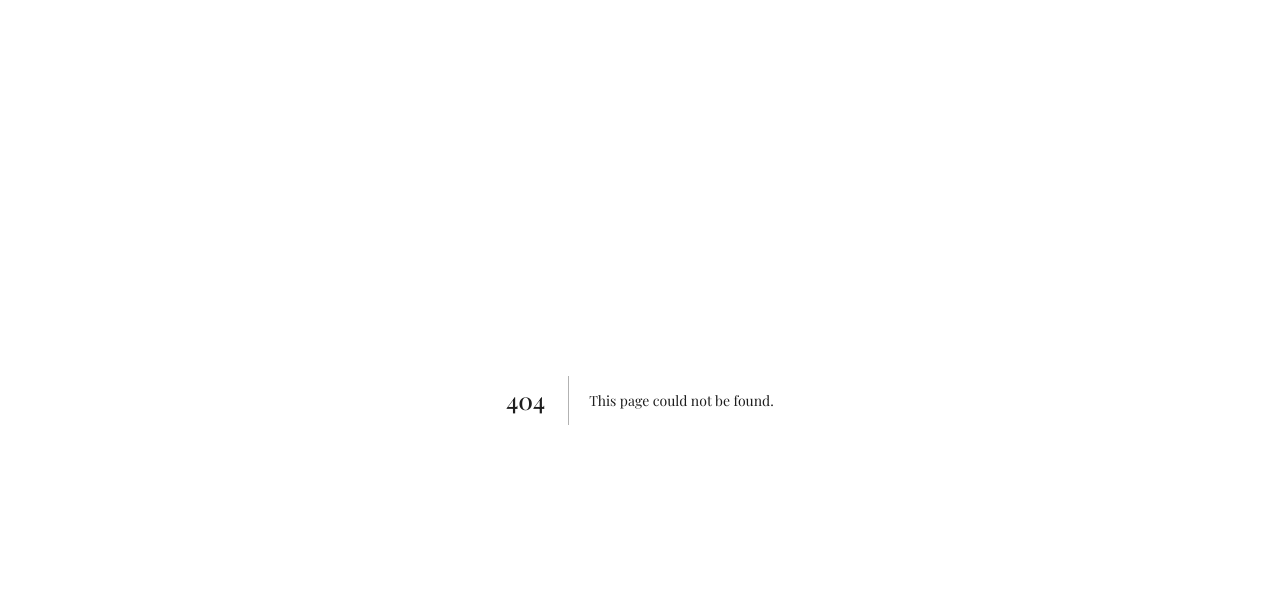
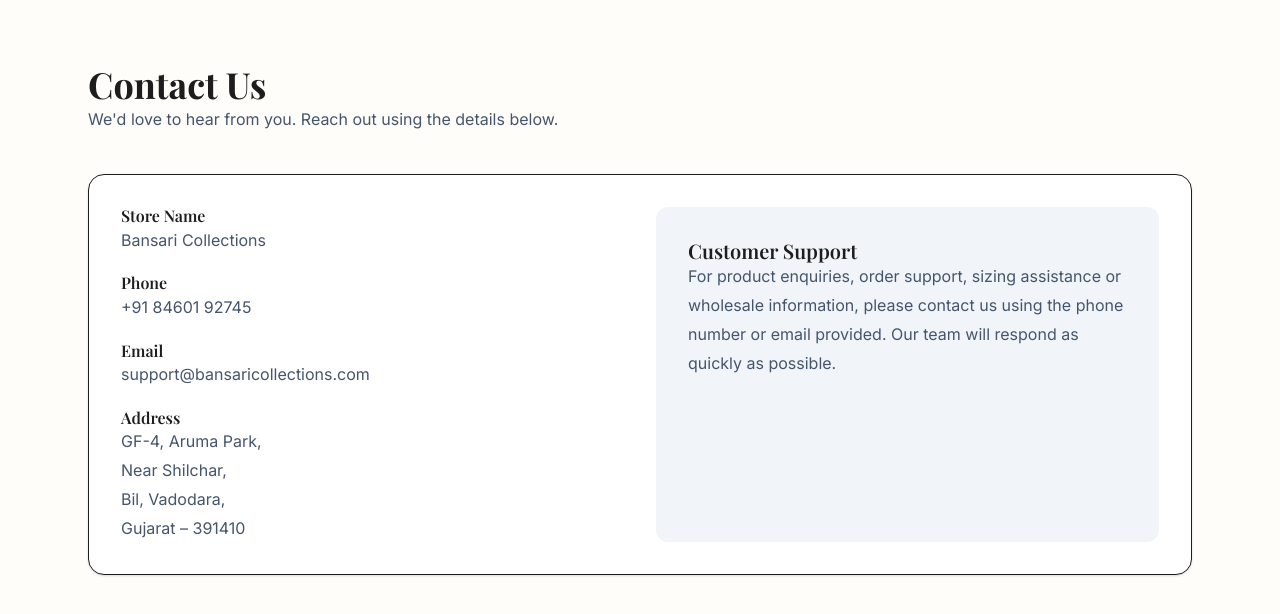
Before and after one commit to bansaricollections-afk/bansari-commerce-v2, a Next.js app in the folder bansari-commerce-pro/: page /contact in a window 1280 px wide. Before the commit this address had no page. Shown: the top 614 px of the page. Built offline with nearby package versions, Linux system fonts and the light colour scheme; a web font is replaced by a local one.

Commit message:
Restore marketing pages

```diff
--- /dev/null
+++ b/bansari-commerce-pro/src/app/about/page.tsx
@@ -0,0 +1,33 @@
+export const metadata = {
+  title: "About Us",
+  description:
+    "Learn about Bansari Collections and our commitment to premium ethnic wear.",
+};
+
+export default function AboutPage() {
+  return (
+    <main className="mx-auto max-w-6xl px-6 py-16">
+      <h1 className="mb-6 text-4xl font-bold">About Bansari Collections</h1>
+
+      <div className="space-y-6 text-slate-700 leading-8">
+        <p>
+          Bansari Collections is dedicated to offering thoughtfully curated
+          ethnic wear for every occasion. Our collection includes kurta sets,
+          sarees, co-ord sets, gowns and festive wear designed with quality,
+          comfort and timeless style in mind.
+        </p>
+
+        <p>
+          Every product is selected with attention to fabric, craftsmanship and
+          fit so our customers receive dependable quality for celebrations,
+          office wear and everyday elegance.
+        </p>
+
+        <p>
+          Based in Vadodara, Gujarat, Bansari Collections serves customers
+          across India through a seamless online shopping experience.
+        </p>
+      </div>
+    </main>
+  );
+}
--- /dev/null
+++ b/bansari-commerce-pro/src/app/collections/page.tsx
@@ -0,0 +1,41 @@
+export const metadata = {
+  title: "Collections",
+  description:
+    "Explore Bansari Collections including Kurta Sets, Sarees, Co-ord Sets and Gowns.",
+};
+
+const collections = [
+  "Kurta Sets",
+  "Sarees",
+  "Co-ord Sets",
+  "Gowns",
+  "Festive Wear",
+  "New Arrivals",
+];
+
+export default function CollectionsPage() {
+  return (
+    <main className="mx-auto max-w-6xl px-6 py-16">
+      <h1 className="mb-4 text-4xl font-bold">Our Collections</h1>
+
+      <p className="mb-10 text-slate-600">
+        Discover thoughtfully curated ethnic wear for every occasion.
+      </p>
+
+      <div className="grid gap-6 md:grid-cols-2 lg:grid-cols-3">
+        {collections.map((item) => (
+          <div
+            key={item}
+            className="rounded-2xl border bg-white p-8 shadow-sm transition hover:shadow-md"
+          >
+            <h2 className="text-xl font-semibold">{item}</h2>
+
+            <p className="mt-3 text-sm text-slate-600">
+              Explore our latest {item.toLowerCase()} collection.
+            </p>
+          </div>
+        ))}
+      </div>
+    </main>
+  );
+}
--- /dev/null
+++ b/bansari-commerce-pro/src/app/contact/page.tsx
@@ -0,0 +1,61 @@
+export const metadata = {
+  title: "Contact Us",
+  description:
+    "Get in touch with Bansari Collections for product enquiries and customer support.",
+};
+
+export default function ContactPage() {
+  return (
+    <main className="mx-auto max-w-6xl px-6 py-16">
+      <h1 className="mb-4 text-4xl font-bold">Contact Us</h1>
+
+      <p className="mb-10 text-slate-600">
+        We'd love to hear from you. Reach out using the details below.
+      </p>
+
+      <div className="grid gap-8 rounded-2xl border bg-white p-8 shadow-sm md:grid-cols-2">
+        <div className="space-y-5">
+          <div>
+            <h2 className="font-semibold text-slate-900">Store Name</h2>
+            <p className="text-slate-600">Bansari Collections</p>
+          </div>
+
+          <div>
+            <h2 className="font-semibold text-slate-900">Phone</h2>
+            <p className="text-slate-600">+91 84601 92745</p>
+          </div>
+
+          <div>
+            <h2 className="font-semibold text-slate-900">Email</h2>
+            <p className="text-slate-600">support@bansaricollections.com</p>
+          </div>
+
+          <div>
+            <h2 className="font-semibold text-slate-900">Address</h2>
+            <p className="text-slate-600">
+              GF-4, Aruma Park,
+              <br />
+              Near Shilchar,
+              <br />
+              Bil, Vadodara,
+              <br />
+              Gujarat – 391410
+            </p>
+          </div>
+        </div>
+
+        <div className="rounded-xl bg-slate-100 p-8">
+          <h2 className="mb-4 text-xl font-semibold">
+            Customer Support
+          </h2>
+
+          <p className="leading-7 text-slate-600">
+            For product enquiries, order support, sizing assistance or
+            wholesale information, please contact us using the phone number or
+            email provided. Our team will respond as quickly as possible.
+          </p>
+        </div>
+      </div>
+    </main>
+  );
+}
--- /dev/null
+++ b/bansari-commerce-pro/src/app/new-arrivals/page.tsx
@@ -0,0 +1,38 @@
+export const metadata = {
+  title: "New Arrivals",
+  description:
+    "Discover the latest arrivals from Bansari Collections.",
+};
+
+export default function NewArrivalsPage() {
+  return (
+    <main className="mx-auto max-w-6xl px-6 py-16">
+      <h1 className="mb-4 text-4xl font-bold">New Arrivals</h1>
+
+      <p className="mb-10 text-slate-600">
+        Explore the newest additions to our ethnic wear collection.
+      </p>
+
+      <div className="grid gap-6 md:grid-cols-2 lg:grid-cols-3">
+        {Array.from({ length: 6 }).map((_, index) => (
+          <div
+            key={index}
+            className="rounded-2xl border bg-white p-8 shadow-sm transition hover:shadow-md"
+          >
+            <div className="mb-6 flex h-48 items-center justify-center rounded-xl bg-slate-100">
+              <span className="text-slate-400">Product Image</span>
+            </div>
+
+            <h2 className="text-lg font-semibold">
+              New Collection {index + 1}
+            </h2>
+
+            <p className="mt-2 text-sm text-slate-600">
+              Premium ethnic wear crafted for every celebration.
+            </p>
+          </div>
+        ))}
+      </div>
+    </main>
+  );
+}
```
